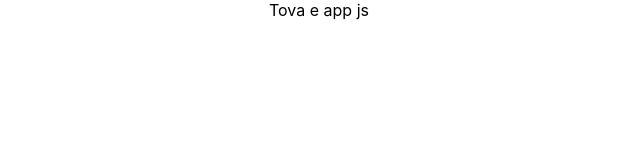
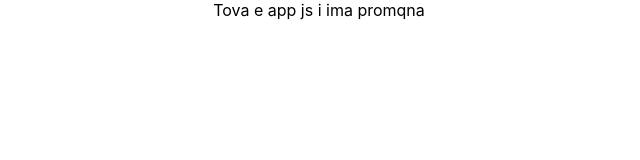
Before and after one commit to Nikolas9898/WoodManBG, a React (Create React App) app: page / in a window 1280 px wide. Shown: the top 160 px of the page, without its empty margins (321-961 px from the left). Built offline with nearby package versions, Linux system fonts and the light colour scheme.

Commit message:
third commit

```diff
--- a/src/App.js
+++ b/src/App.js
@@ -5,7 +5,7 @@ import './App.css';
 function App() {
   return (
     <div className="App">
-      Tova e app js
+      Tova e app js i ima promqna
     </div>
   );
 }
```
